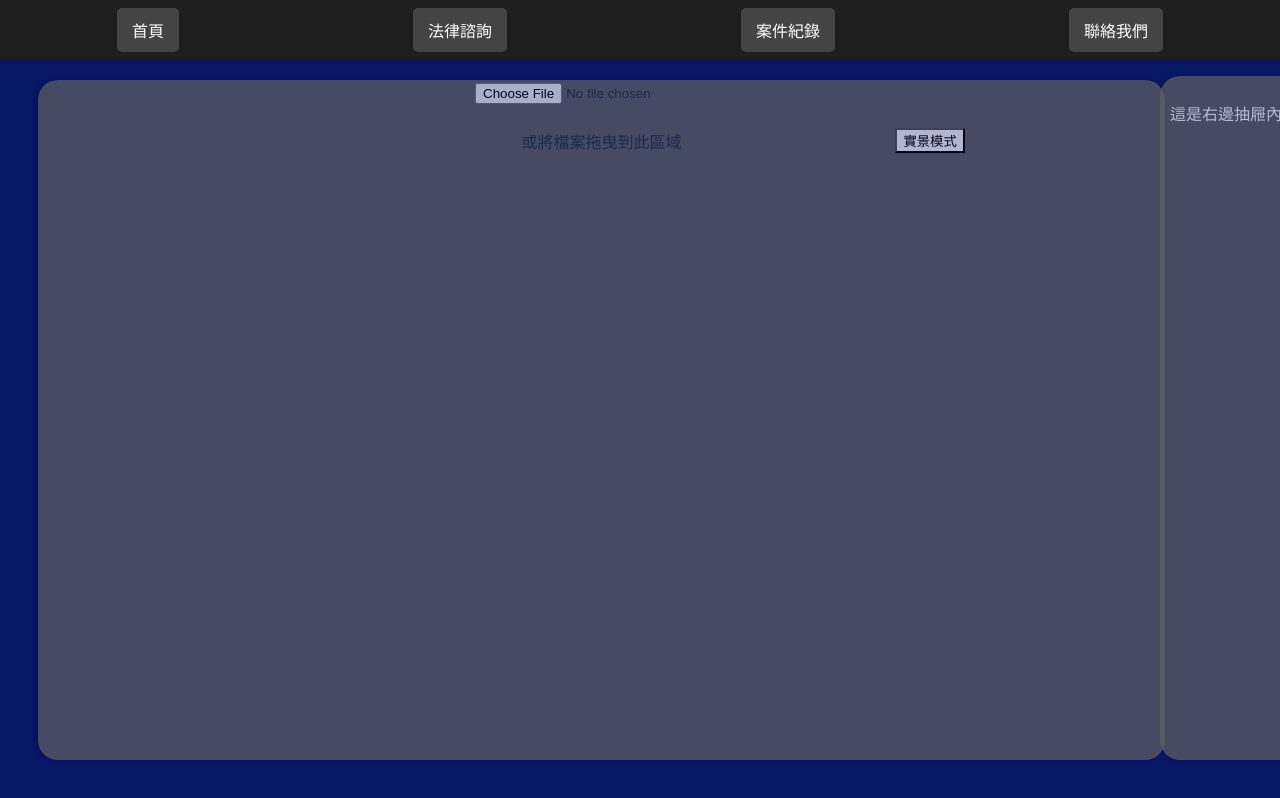
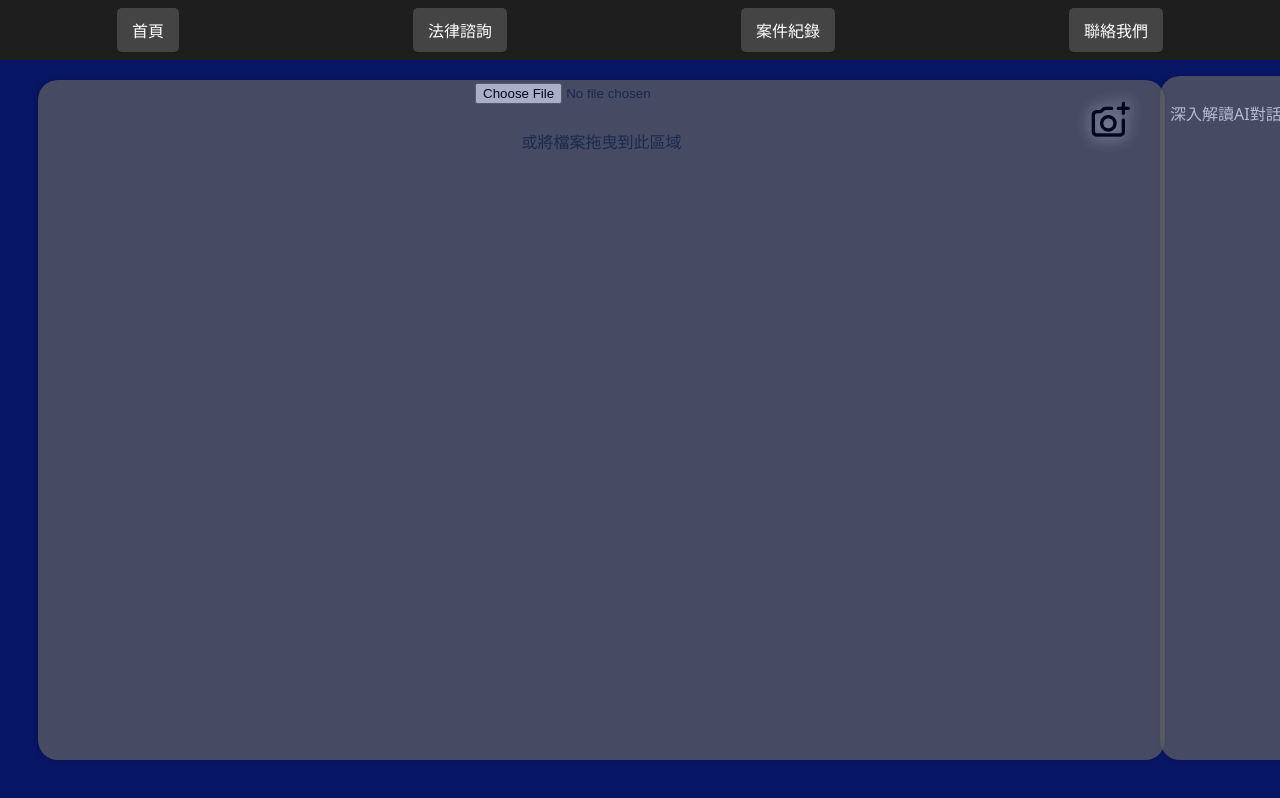
Before and after one commit to LiangYujunyi-2425/Legal_Advice_25-26, a React (Vite) app in the folder legal_advice_project/: page / in a window 1280 px wide. Built offline with nearby package versions, Linux system fonts and the light colour scheme; no server answers.

Commit message:
newversion

```diff
--- a/legal_advice_project/src/Title.jsx
+++ b/legal_advice_project/src/Title.jsx
@@ -1,5 +1,7 @@
 import React, { useState, useRef, useEffect  } from 'react';
 import './index.css';
+import addPhotoIcon from './assets/addphoto.png';
+import addPhotoIconpdf from './assets/pdffile.png';
 
 export default function CenterArea({ shrink }) {
   const [file, setFile ] = useState(null);
@@ -60,9 +62,18 @@ export default function CenterArea({ shrink }) {
       onDragLeave={() => setDragOver(false)}
       onDrop={handleDrop}
     >
-      <button className='openbutt' onClick={() => setVideoOpen(!videoOpen)}>
-        {videoOpen ? 'PDF模式' : '實景模式'}
-      </button>
+      {/* 圖片按鈕 */}
+      <img className='openbutt'
+        src={videoOpen ? addPhotoIconpdf : addPhotoIcon}
+        alt={videoOpen ? '隱藏攝像頭' : '顯示攝像頭'}
+        onClick={() => setVideoOpen(!videoOpen)}
+        style={{
+          width: '40px',
+          height: '40px',
+          cursor: 'pointer',
+          marginBottom: '10px',
+        }}
+      />
       <div className= {videoOpen ? 'visible' : 'hidden'} style={{ width: '100%', height: '100%'}}>
         <video ref={videoRef} autoPlay muted playsInline style={{ width: '100%', height: '100%', objectFit: 'cover' , borderRadius: '20px' }}/>
       </div>
--- a/legal_advice_project/src/block.jsx
+++ b/legal_advice_project/src/block.jsx
@@ -36,7 +36,7 @@ export default function RightBlock({ visible, setVisible }) {
           checkLeave();
         }}
       >
-        <p>這是右邊抽屜內容</p>
+        <p>深入解讀AI對話欄//信息框</p>
       </div>
     </>
   );
--- a/legal_advice_project/src/index.css
+++ b/legal_advice_project/src/index.css
@@ -205,9 +205,14 @@ button:focus-visible {
 
 .openbutt{
   position: fixed;
-  right: 200px;
-  top: 7%;
+  right: 35px;
+  top: 3%;
+  filter: drop-shadow(0 0 8px #fcfcfc); /* 青色光暈 */
+  transition: filter 0.3s ease;
   z-index: 2000;
+}
+.openbutt:hover{
+  filter: drop-shadow(0 0 12px #0271bb);
 }
 
 @media (max-width: 768px) {
```
Also changed, not shown: legal_advice_project/src/assets/addphoto.png (renamed from legal_advice_project/src/assets/add-photo.png), legal_advice_project/src/assets/pdffile.png (added).
